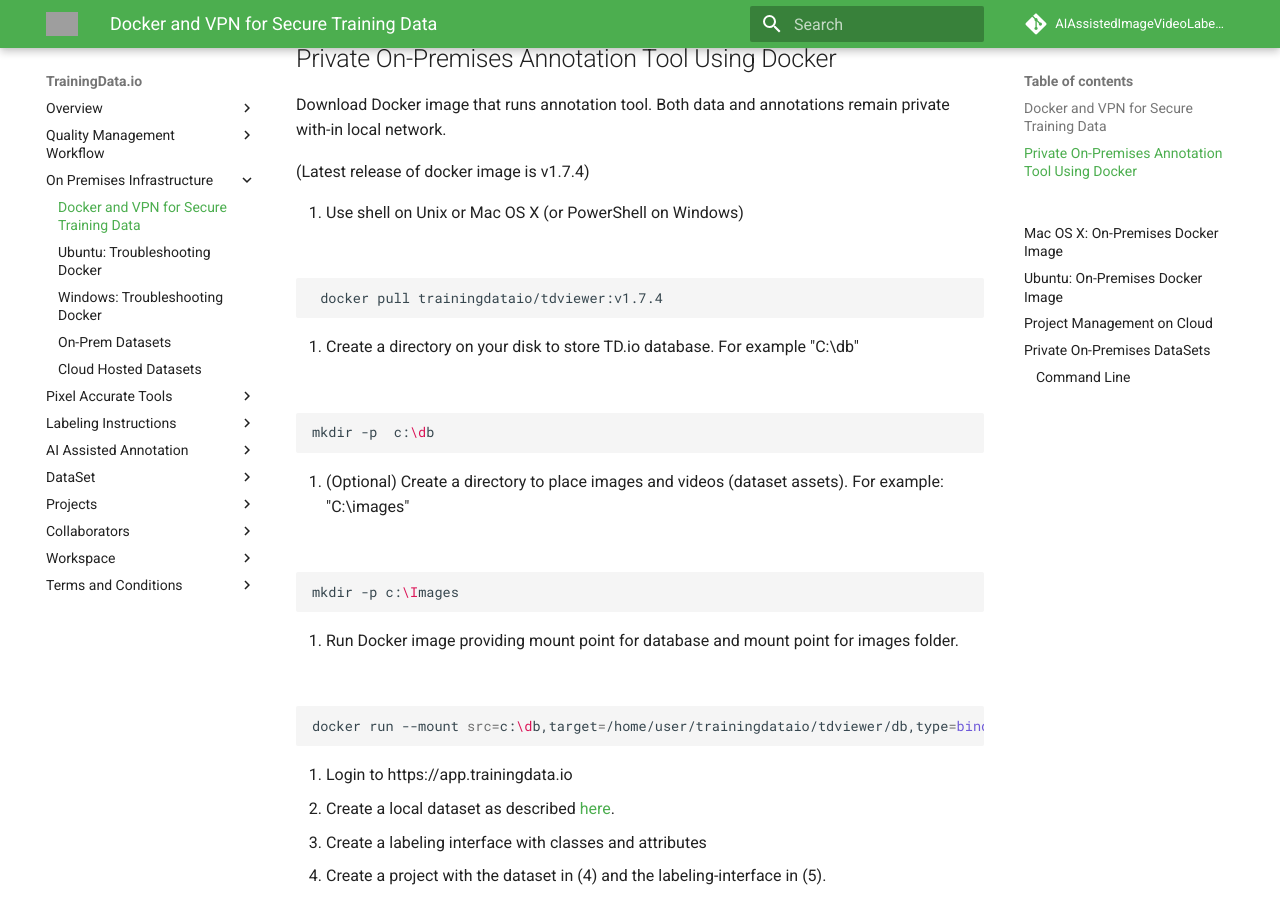
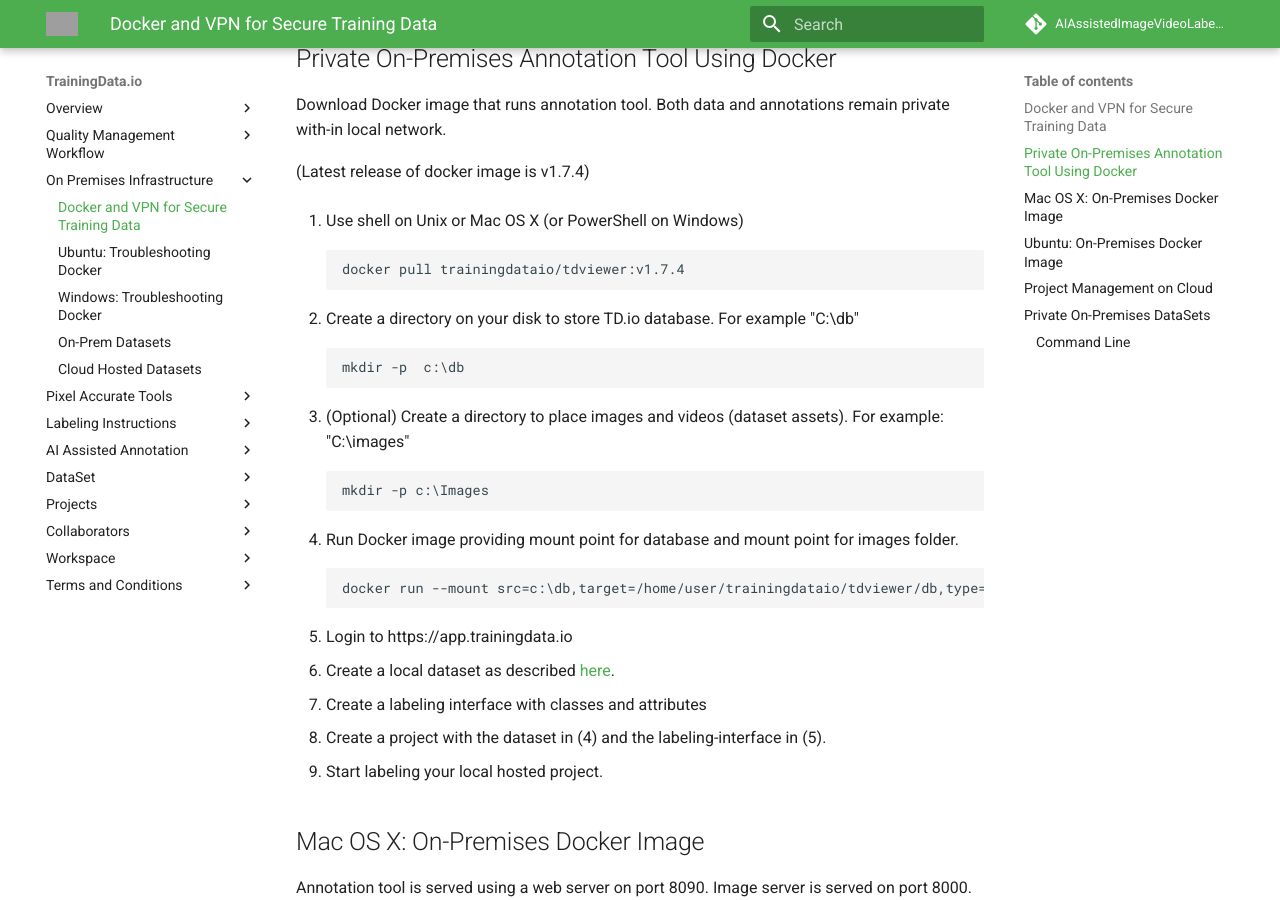
Before and after one commit to trainingdata/AIAssistedImageVideoLabelling, an MkDocs documentation site: the page built from docs/v1.0/Premises Infrastructure/Docker And VPN.md, in a window 1280 px wide and 900 px high, scrolled down 214 px. Built offline with MkDocs 1.6.1 and Material for MkDocs 9.7.7, drawn with Linux system fonts in a browser that asks for light colours; comment, search, counter and statistics services are not loaded; grey boxes are pictures that could not be loaded.

Commit message:
Fixed code block issue

````diff
--- a/docs/v1.0/Premises Infrastructure/Docker And VPN.md
+++ b/docs/v1.0/Premises Infrastructure/Docker And VPN.md
@@ -12,32 +12,20 @@
 
 1. Use shell on Unix or Mac OS X (or PowerShell on Windows)
 
-#####
-```shell
- docker pull trainingdataio/tdviewer:v1.7.4
+        docker pull trainingdataio/tdviewer:v1.7.4
 
-```
 
 2. Create a directory on your disk to store TD.io database. For example "C:\db"
 
-#####
-```shell
-mkdir -p  c:\db
-```
+        mkdir -p  c:\db
 
 3. (Optional) Create a directory to place images and videos (dataset assets). For example: "C:\images"
 
-#####
-```shell
-mkdir -p c:\Images
-```
+        mkdir -p c:\Images
 
 4. Run Docker image providing mount point for database and mount point for images folder.
 
-#####
-```shell
-docker run --mount src=c:\db,target=/home/user/trainingdataio/tdviewer/db,type=bind --mount src=c:\Images,target=/home/user/trainingdataio/tdviewer/images,type=bind -p 127.0.0.1:8090:8090 trainingdataio/tdviewer:v1.7.4
-```
+        docker run --mount src=c:\db,target=/home/user/trainingdataio/tdviewer/db,type=bind --mount src=c:\Images,target=/home/user/trainingdataio/tdviewer/images,type=bind -p 127.0.0.1:8090:8090 trainingdataio/tdviewer:v1.7.4
 
 5. Login to https://app.trainingdata.io
 6. Create a local dataset as described [here](#on-prem-datasets).
````
